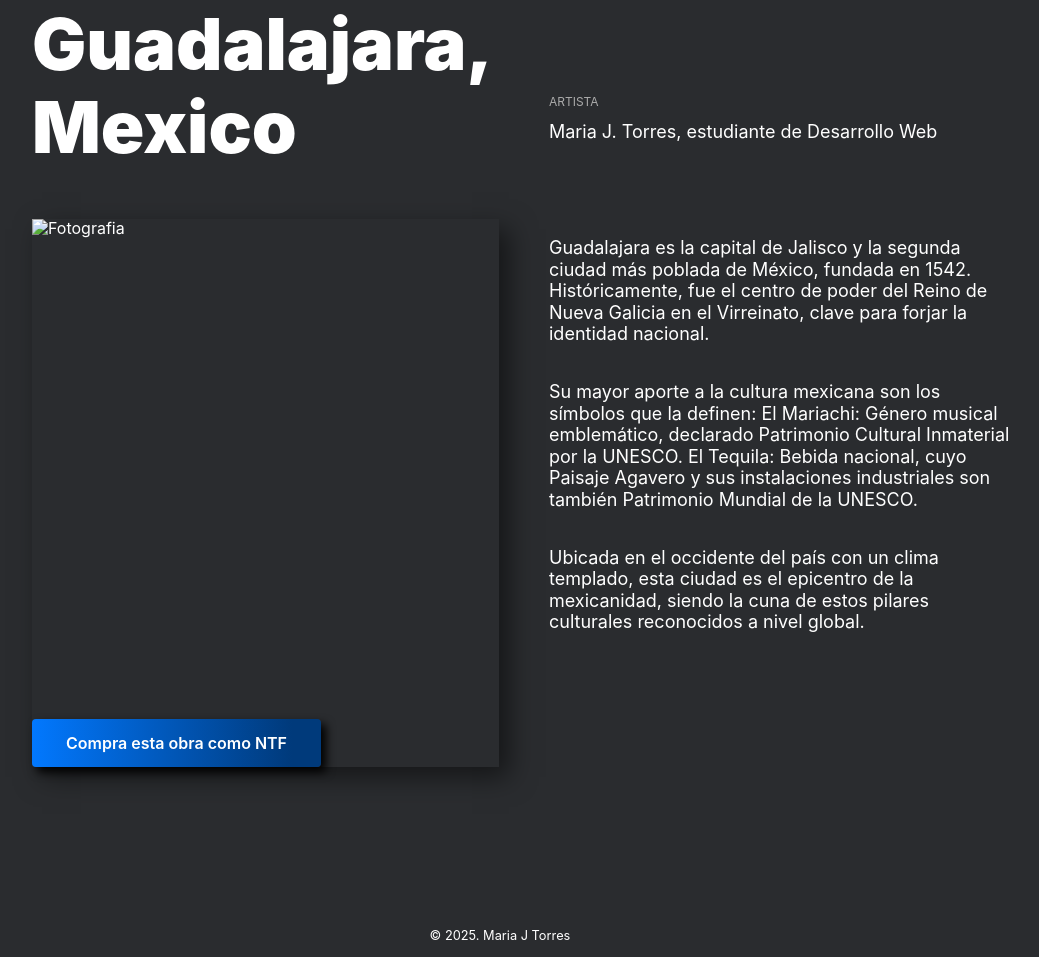
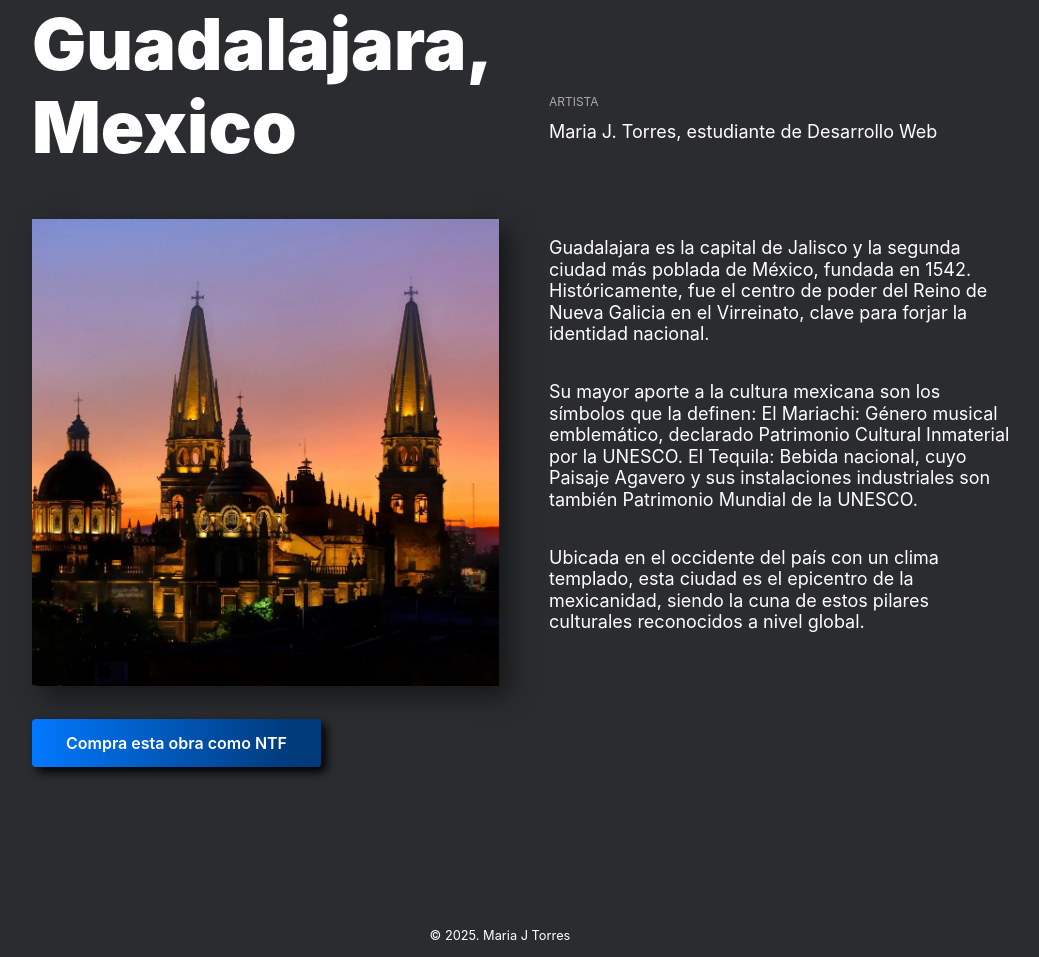
Before and after one commit to Mar-jtorres/web_project_homeland, a plain HTML site: page index.html in a window 1280 px wide. Shown: the part 4992-5949 px from the top of the page, without its empty margins (140-1179 px from the left). Drawn offline with nearby package versions, Linux system fonts and the light colour scheme; a web font is replaced by a local one.

Commit message:
agregando archivos editorconfig fonts

```diff
--- a/index.html
+++ b/index.html
@@ -120,8 +120,7 @@
           <p class="place__artist">Maria J. Torres, estudiante de Desarrollo Web</p>
 
         </div>
-        <img class="place__image" src="./images/tinified 2/tinified-places/GDL/tinified/Guadalajara.webp" alt="Fotografia">
-
+        <img class="place__image" src="./images/tinified 2/tinified-places/Guadalajara.webp" alt="Fotografia">
 
 
     <div class="place__paragraphs">
```
Also changed, not shown: vendor/fonts.css (added), 2 other files.
